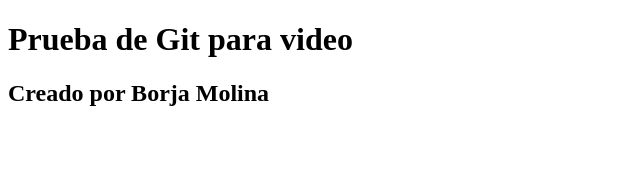
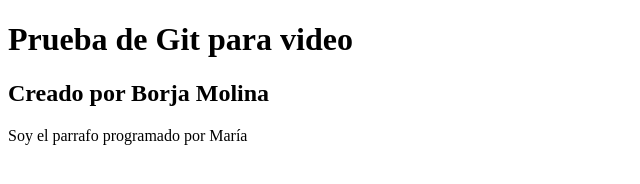
Before and after one commit to profeBorjaMolinaZea/pruebaVideo1, a plain HTML site: page index.html in a window 1280 px wide. Shown: the whole page, without its empty margins (0-640 px from the left). Drawn offline with Linux system fonts and the light colour scheme.

Commit message:
Primera linea de María

```diff
--- a/index.html
+++ b/index.html
@@ -6,5 +6,6 @@
 <body>
 <h1>Prueba de Git para video </h1>
 <h2>Creado por Borja Molina</h2>
+<p>Soy el parrafo programado por María</p>
 </body>
 </html>
```
